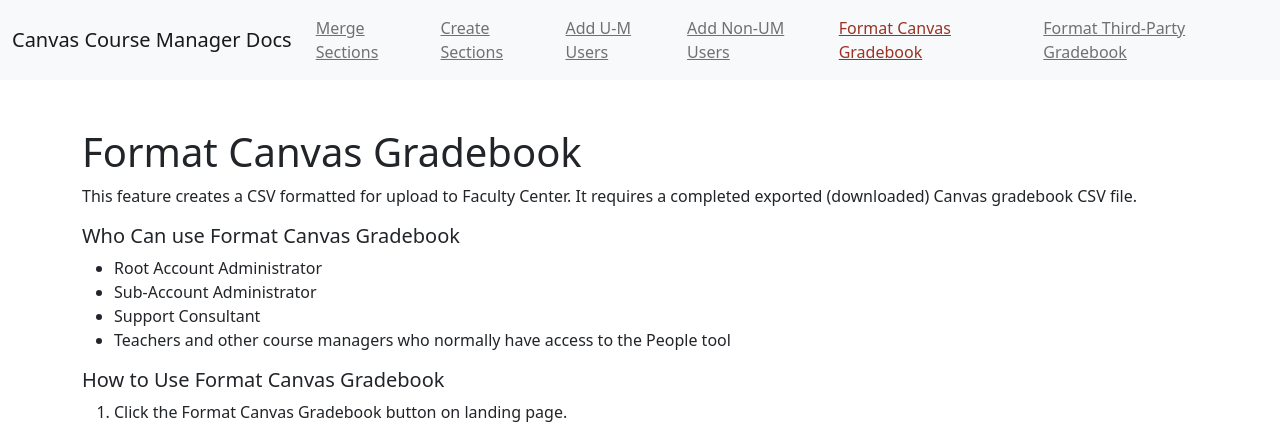
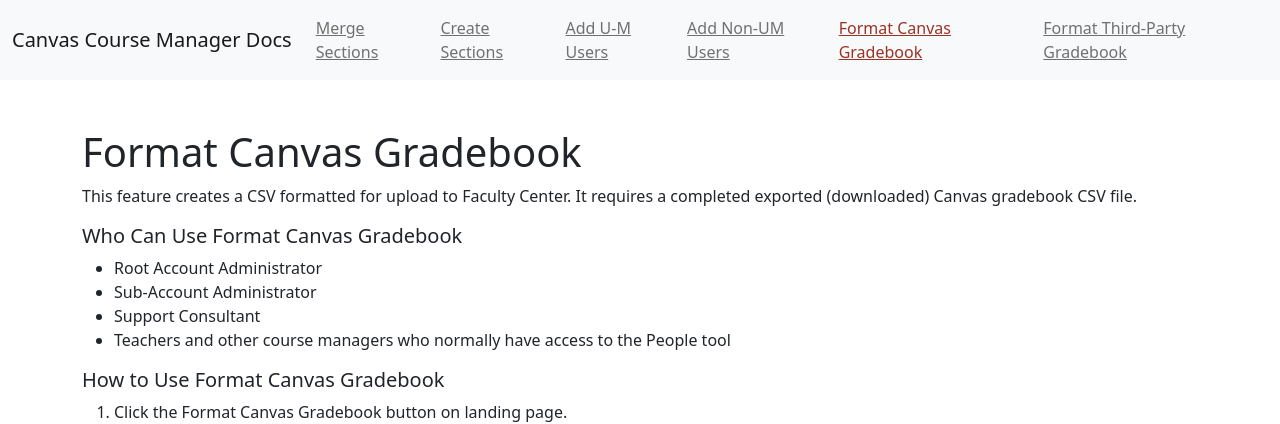
Before and after one commit to tl-its-umich-edu/canvas-course-manager-next, a Jekyll site: the page built from docs/gradebook-canvas.html, in a window 1280 px wide. Shown: the top 424 px of the page. Built offline with Jekyll 4.4.1, drawn with Linux system fonts in a browser that asks for light colours.

Commit message:
Update docs/gradebook-canvas.html
Co-authored-by: Sam Sciolla <35741256+ssciolla@users.noreply.github.com>

```diff
--- a/docs/gradebook-canvas.html
+++ b/docs/gradebook-canvas.html
@@ -5,7 +5,7 @@
 
 <h1 class="mt-5">Format Canvas Gradebook</h1>
 <p>This feature creates a CSV formatted for upload to Faculty Center. It requires a completed exported (downloaded) Canvas gradebook CSV file. </p>
-<h2 class="h5">Who Can use Format Canvas Gradebook</h2>
+<h2 class="h5">Who Can Use Format Canvas Gradebook</h2>
 <ul>
   <li>Root Account Administrator</li>
   <li>Sub-Account Administrator</li>
```
